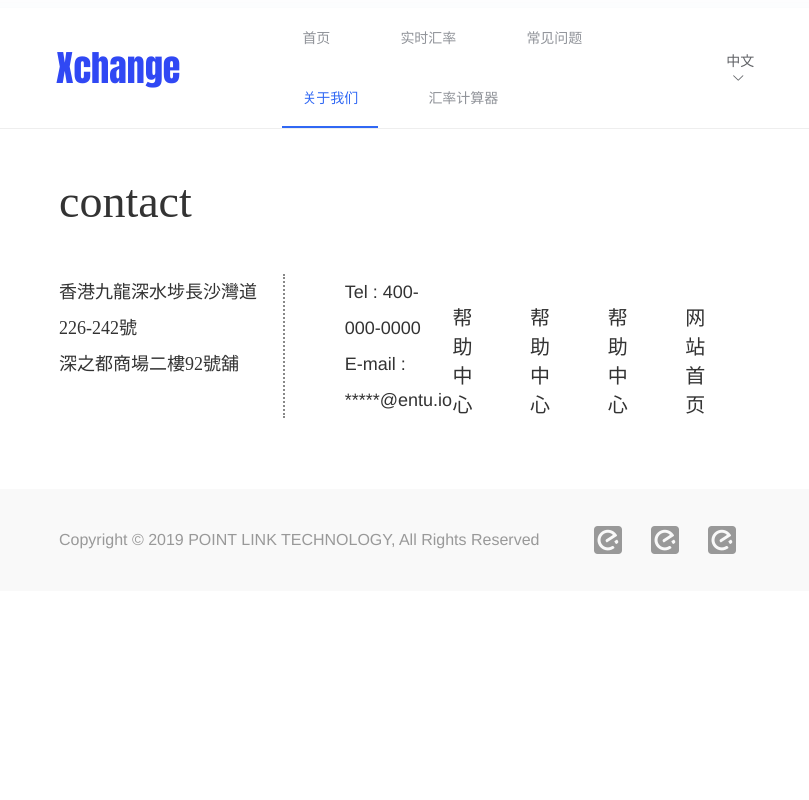
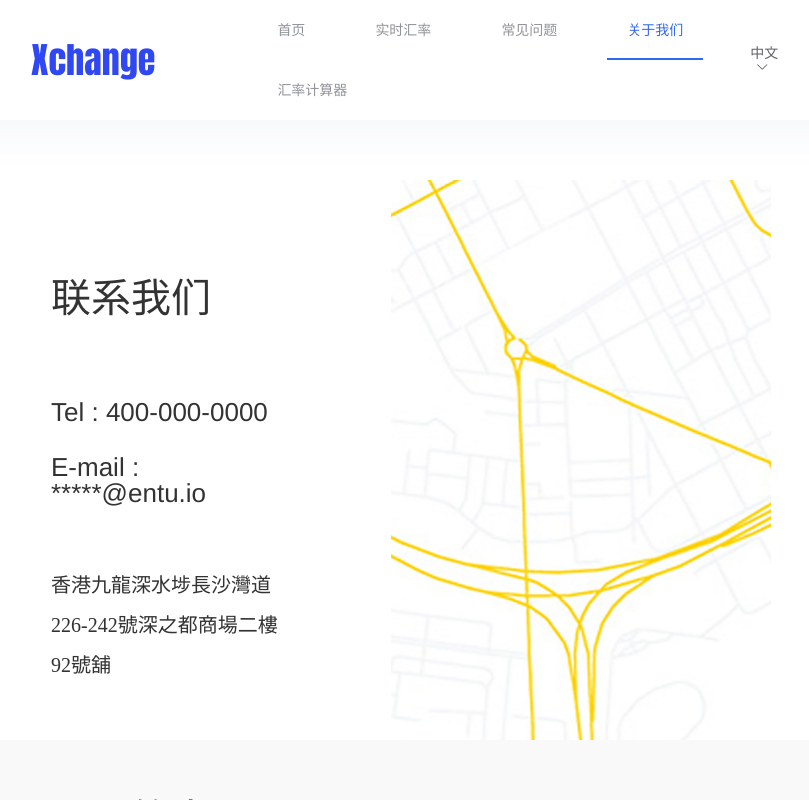
Before and after one commit to cxyxxx0924/link-point, a Vue app: page / in a window 1280 px wide. Both pictures are taken after a click on the item "关于我们". Shown: the top 800 px of the page, without its empty margins (229-1038 px from the left). Built offline with nearby package versions, Linux system fonts and the light colour scheme.

Commit message:
finish about us

```diff
--- a/src/App.vue
+++ b/src/App.vue
@@ -4,7 +4,7 @@
     <div class="header">
       <span class="xchange">Xchange</span>
       <el-menu
-        default-active="1"
+        :default-active="selected"
         mode="horizontal"
         @select="handleSelect"
         active-text-color="#3068F4"
@@ -35,6 +35,12 @@
     <div v-else-if="selected === '2'">
       <exchange-money style="padding: 0 280px; margin-top: 40px; margin-bottom: 330px;" />
     </div>
+    <div v-else-if="selected === '3'">
+      <faq style="padding: 0 280px; margin-top: 40px; margin-bottom: 330px;" />
+    </div>
+    <div v-else-if="selected === '4'">
+      <about-us></about-us>
+    </div>
     <!-- banner -->
 
     <div class="footer1">
@@ -63,16 +69,20 @@
 
 <script>
 import MainIndex from "./components/MainIndex.vue";
-import ExchangeMoney from "./components/ExchangeMoney.vue"
+import ExchangeMoney from "./components/ExchangeMoney.vue";
+import AboutUs from "./components/AboutUs.vue"
+import Faq from './components/Faq.vue';
 export default {
   components: {
     MainIndex,
-    ExchangeMoney
+    ExchangeMoney,
+    AboutUs,
+    Faq
   },
   name: "App",
   data() {
     return {
-      selected: "1",
+      selected: "3",
       language: "中文",
     };
   },
@@ -100,6 +110,7 @@ div .header {
   flex-direction: row;
   align-items: center;
   position: relative;
+  padding: 0 260px;
   /* border-bottom: #3356A5 solid 14px;  */
   box-shadow: 9px 11px 46px 0px rgba(51, 86, 165, 0.05);
 }
@@ -107,7 +118,6 @@ div .header {
   font-family: Impact, Haettenschweiler, "Arial Narrow Bold", sans-serif;
   font-size: 36px;
   color: #3048f4;
-  margin-left: 277px;
   margin-right: 102px;
 }
 .header .el-menu {
@@ -121,16 +131,14 @@ div .header {
   flex: auto;
   display: flex;
   flex-direction: row-reverse;
-  margin-right: 280px;
 }
 
 .footer1 {
-  height: 360px;
   background: #fff;
   display: flex;
   flex-direction: column;
   position: relative;
-  padding: 0px 280px;
+  padding: 80px 130px;
   border-top: solid 1px #EEEEEE;
   h3 {
     font-size: 46px;
@@ -166,7 +174,7 @@ div .header {
     display: flex;
     flex-direction: row-reverse;
     a {
-      margin-right: 45px;
+      margin-left: 45px;
       color: #333;
       font-size: 20px;
       font-weight: 500;
--- /dev/null
+++ b/src/assets/reset.css
@@ -0,0 +1,48 @@
+/* http://meyerweb.com/eric/tools/css/reset/
+   v2.0 | 20110126
+   License: none (public domain)
+*/
+
+html, body, div, span, applet, object, iframe,
+h1, h2, h3, h4, h5, h6, p, blockquote, pre,
+a, abbr, acronym, address, big, cite, code,
+del, dfn, em, img, ins, kbd, q, s, samp,
+small, strike, strong, sub, sup, tt, var,
+b, u, i, center,
+dl, dt, dd, ol, ul, li,
+fieldset, form, label, legend,
+table, caption, tbody, tfoot, thead, tr, th, td,
+article, aside, canvas, details, embed,
+figure, figcaption, footer, header, hgroup,
+menu, nav, output, ruby, section, summary,
+time, mark, audio, video {
+	margin: 0;
+	padding: 0;
+	border: 0;
+	font-size: 100%;
+	font: inherit;
+	vertical-align: baseline;
+}
+/* HTML5 display-role reset for older browsers */
+article, aside, details, figcaption, figure,
+footer, header, hgroup, menu, nav, section {
+	display: block;
+}
+body {
+	line-height: 1;
+}
+ol, ul {
+	list-style: none;
+}
+blockquote, q {
+	quotes: none;
+}
+blockquote:before, blockquote:after,
+q:before, q:after {
+	content: '';
+	content: none;
+}
+table {
+	border-collapse: collapse;
+	border-spacing: 0;
+}
--- /dev/null
+++ b/src/components/AboutUs.vue
@@ -0,0 +1,118 @@
+<template>
+  <div>
+    <div class="box contact-us">
+      <div class="contact">
+        <h3>联系我们</h3>
+        <span>Tel : 400-000-0000</span>
+        <span>E-mail : *****@entu.io</span>
+        <span>香港九龍深水埗長沙灣道226-242號深之都商場二樓92號舖</span>
+      </div>
+      <div class="map" :style="backgroundDiv"></div>
+    </div>
+    <div class="box introduce-us">
+      <div>
+        <h3>公司简介</h3>
+        <h4>brief introduction</h4>
+      </div>
+      <div>
+        <p>
+          链点科技有限公司拥有多年的外币找换经验，兑换稳定、高效是您的外币找换的第一选择。我们拥有多年的金融行业从事经验，拥有丰富的金融团队，可为您提供优质的专业服务。
+        </p>
+        <br /><br />
+        <p>
+          本公司目前拥有超过四十多个国家的不同面额的外币，同时找换价格拥有非常多的优惠。相较于其他公司，本公司提供24小时银行汇款、兑换等业务，汇率点差较同行优惠，可做到实时兑换、方便快捷、安全可靠。
+        </p>
+      </div>
+    </div>
+  </div>
+</template>
+
+<script>
+export default {
+  data() {
+    return {
+      backgroundDiv: {
+        backgroundImage: 'url(' + require('@/assets/map.png') + ')',
+      },
+    }
+  },
+}
+</script>
+
+<style lang="scss" scoped>
+.box {
+  display: flex;
+  flex-flow: row;
+  height: 620px;
+  padding: 0px 280px;
+}
+.contact-us {
+  background-color: #fff;
+  .contact {
+    display: flex;
+    flex-direction: column;
+    h3 {
+      margin-top: 159px;
+      font-size: 40px;
+      font-family: Source Han Sans CN;
+      font-weight: 500;
+      color: #333333;
+    }
+    span {
+      color: #333333;
+      font-size: 26px;
+    }
+    span:nth-child(2) {
+      margin-top: 80px;
+    }
+    span:nth-child(3) {
+      margin-top: 29px;
+    }
+    span:nth-child(4) {
+      margin-top: 59px;
+      line-height: 40px;
+      font-size: 20px;
+      font-family: Source Han Sans CN;
+      font-weight: 500;
+    }
+  }
+  .map {
+    width: 800px;
+    height: 560px;
+    background-repeat: no-repeat;
+    margin-top: 60px;
+    margin-left: 100px;
+  }
+}
+.introduce-us {
+  background-color: #f9f9f9;
+  height: 310px;
+  padding: 60px 280px;
+  display: flex;
+  flex-direction: row;
+  div:first-child {
+    margin-right: 130px;
+    h3 {
+      font-size: 40px;
+      font-family: Source Han Sans CN;
+      font-weight: 500;
+      color: #333333;
+      margin-bottom: 30px;
+    }
+    h4 {
+      font-size: 30px;
+      font-family: Source Han Sans CN;
+      font-weight: 500;
+      font-style: italic;
+      color: #333333;
+      line-height: 40px;
+    }
+  }
+  div:nth-child(2) {
+    width: 500px;
+    p {
+      line-height: 44px;
+    }
+  }
+}
+</style>
--- /dev/null
+++ b/src/components/Faq.vue
@@ -0,0 +1,31 @@
+<template>
+  <div>
+    <div class="header1">
+      <h1>有什么需要帮忙吗？</h1>
+    </div>
+    <div class="faqs">
+      <h3>常见问题</h3>
+    </div>
+  </div>
+</template>
+
+<script>
+export default {}
+</script>
+
+<style lang="scss" scoped>
+.header1 {
+  text-align: center;
+  padding: 180px 0px;
+  h1 {
+    font-size: 46px;
+    font-family: Source Han Sans CN;
+    font-weight: 400;
+    color: #10040c;
+    line-height: 60px;
+  }
+}
+.faqs {
+
+}
+</style>
--- a/src/main.js
+++ b/src/main.js
@@ -2,6 +2,7 @@ import Vue from 'vue'
 import App from './App.vue'
 import ElementUI from 'element-ui';
 import 'element-ui/lib/theme-chalk/index.css';
+import '@/assets/reset.css'
 
 Vue.config.productionTip = false
 Vue.use(ElementUI);
```
Also changed, not shown: src/assets/map.png (added), 1 other file (tests, documents, lock files or other folders).
